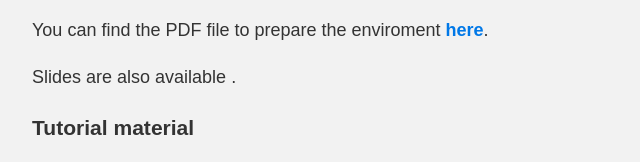
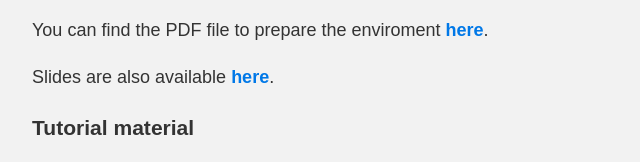
Before and after one commit to javierrome236/ICWE2023QuantumServicesTutorialUEx, a plain HTML site: page index.html in a window 1280 px wide. Shown: the part 607-769 px from the top of the page, 108-748 px from the left. Drawn offline with Linux system fonts and the light colour scheme.

Commit message:
Update index.html

```diff
--- a/index.html
+++ b/index.html
@@ -87,7 +87,7 @@
 
 <p>You can find the PDF file to prepare the enviroment <a href="https://raw.githubusercontent.com/javierrome236/ICWE2023QuantumServicesTutorialUEx/579b12ec8fe589b977aafd17dc20d501514c5a0d/Preparing%20the%20environment.pdf">here</a>.</p>
 
-<p>Slides are also available  <a href="https://github.com/javierrome236/ICWE2023QuantumServicesTutorialUEx/blob/2c53718ef37c7aa9875d932cca6312a92f67c4e3/ICWE%202023%20Tutorial%20-%20Sildes.pdf"></a>.</p>
+<p>Slides are also available  <a href="https://github.com/javierrome236/ICWE2023QuantumServicesTutorialUEx/blob/2c53718ef37c7aa9875d932cca6312a92f67c4e3/ICWE%202023%20Tutorial%20-%20Sildes.pdf">here</a>.</p>
 
 
 		<h3> Tutorial material </h3>
```
